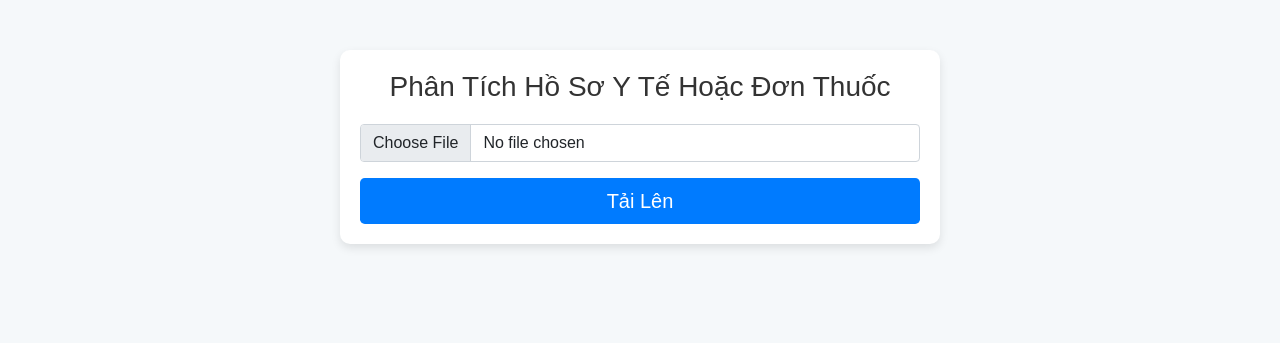
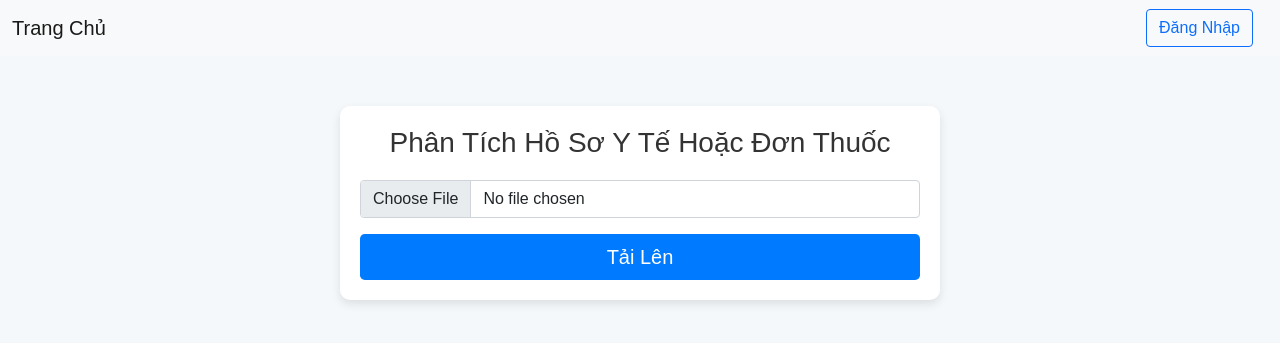
Before and after one commit to zaikaman/HealthCheckerSGU, a Flask app: page / in a window 1280 px wide. Shown: the top 343 px of the page. Run offline with Flask 3, Linux system fonts and the light colour scheme; some libraries are stand-ins or nearby versions.

Commit message:
Update index.html

```diff
--- a/templates/index.html
+++ b/templates/index.html
@@ -47,9 +47,20 @@
             font-size: 1rem;
             color: #333;
         }
+        .navbar {
+            padding-right: 15px;
+        }
     </style>
 </head>
 <body>
+    <!-- Navbar chứa nút đăng nhập -->
+    <nav class="navbar navbar-light bg-light">
+        <div class="container-fluid">
+            <a class="navbar-brand" href="#">Trang Chủ</a>
+            <a href="{{ url_for('login') }}" class="btn btn-outline-primary">Đăng Nhập</a>
+        </div>
+    </nav>
+
     <div class="container">
         <h1>Phân Tích Hồ Sơ Y Tế Hoặc Đơn Thuốc</h1>
         <form action="{{ url_for('upload_file') }}" method="post" enctype="multipart/form-data" class="text-center">
@@ -62,7 +73,7 @@
         {% if extracted_entities %}
         <div class="result-container">
             <h2>Kết Quả Phân Tích:</h2>
-            <pre>{{ extracted_entities|safe }}</pre> <!-- Cho phép HTML trong kết quả -->
+            <pre>{{ extracted_entities|safe }}</pre>
         </div>
         {% endif %}
     </div>
```
